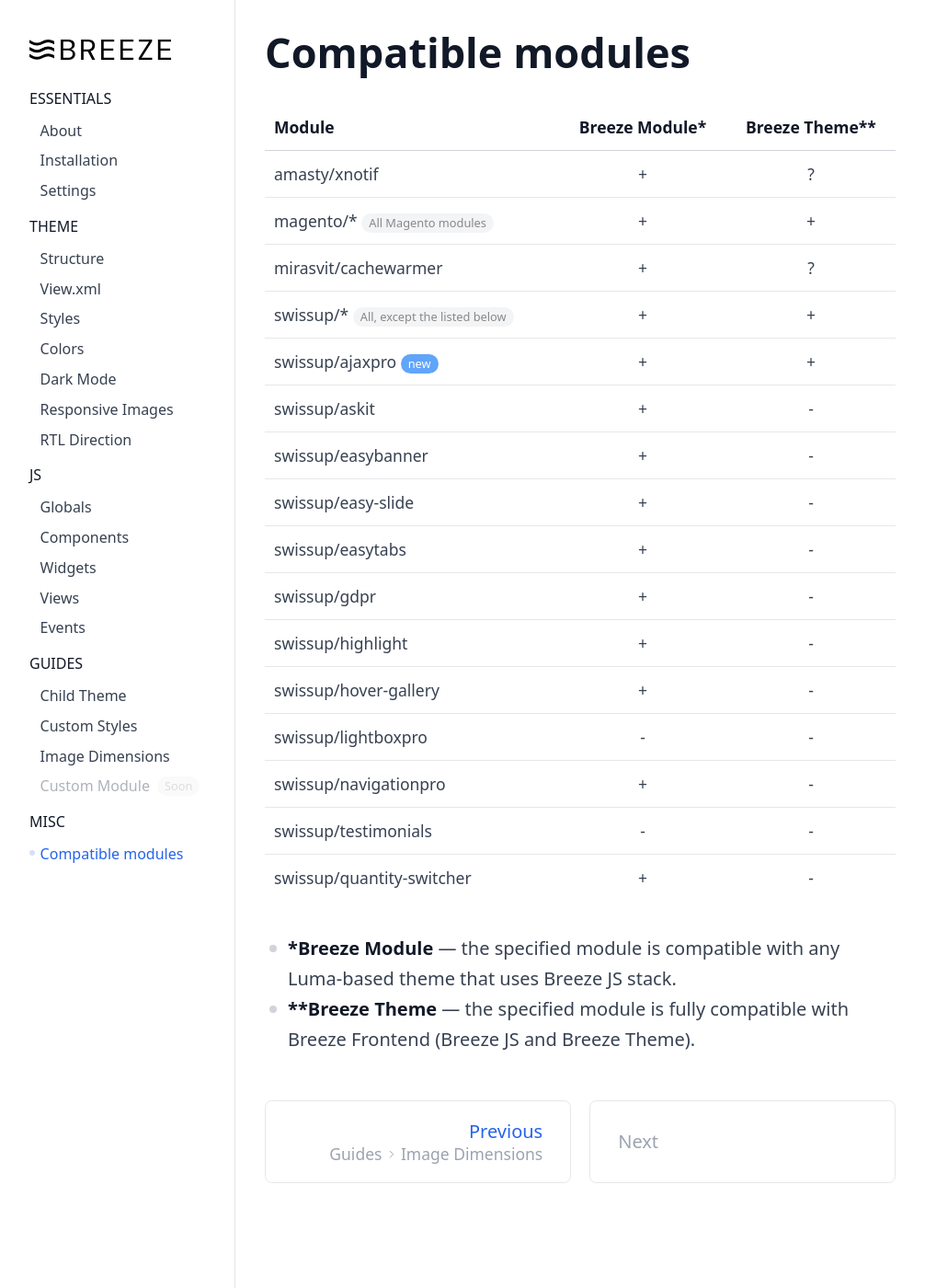
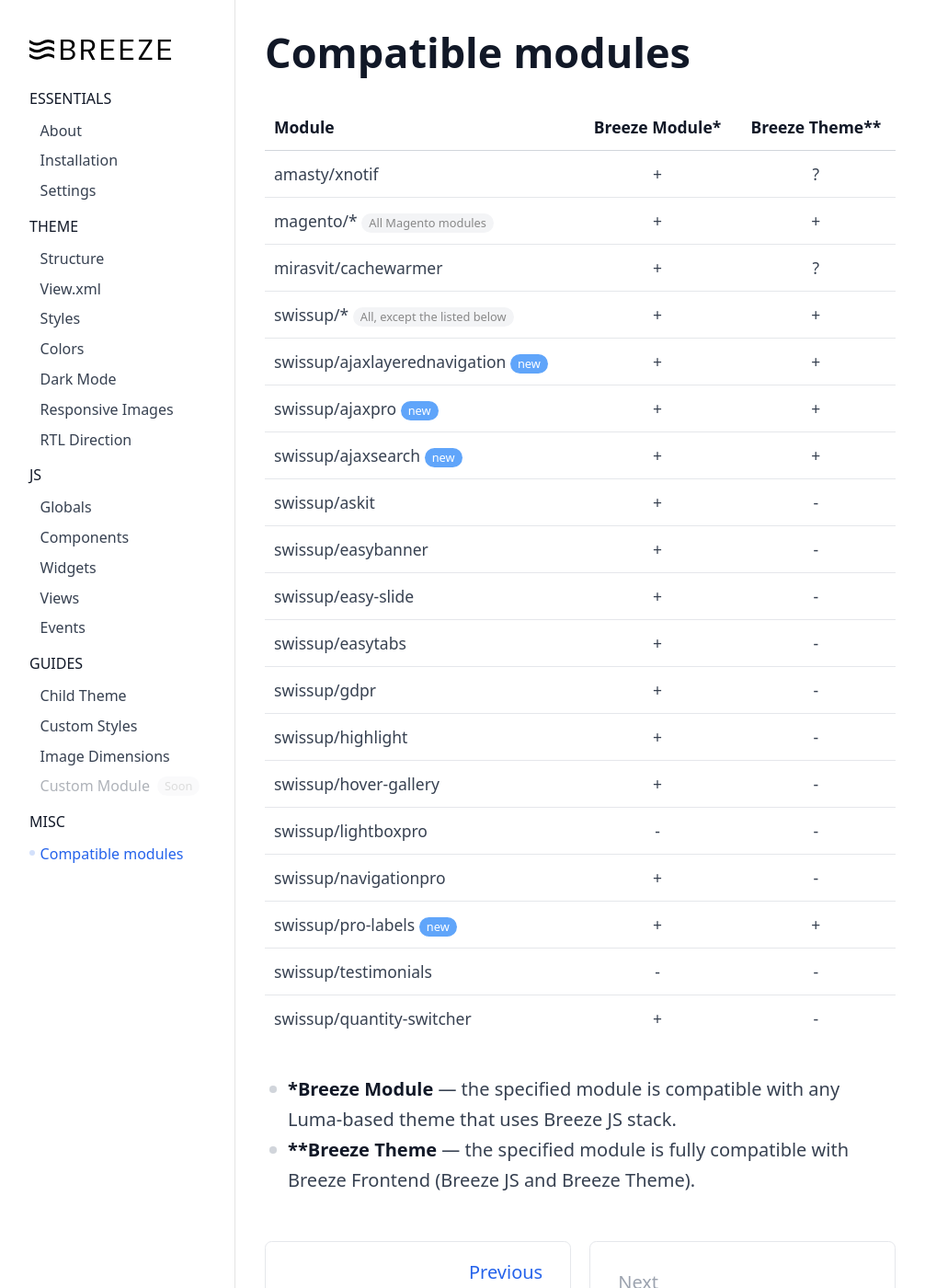
Before and after one commit to breezefront/breezefront.com, a Jekyll site: the page built from collections/_misc/compatible-modules.md, in a window 1280 px wide and 1400 px high. Shown: the whole window at 92% size, without its empty margins (0-1006 px from the left). Built offline with Jekyll 4.4.1, drawn with Linux system fonts in a browser that asks for light colours.

Commit message:
Update compatible modules

```diff
--- a/collections/_misc/compatible-modules.md
+++ b/collections/_misc/compatible-modules.md
@@ -13,7 +13,9 @@ amasty/xnotif                 | +               | ?
 magento/\* *All Magento modules*{:.badge} | +   | +
 mirasvit/cachewarmer          | +               | ?
 swissup/\* *All, except the listed below*{:.badge} | +     | +
+swissup/ajaxlayerednavigation *new*{:.badge.blue}  | +     | +
 swissup/ajaxpro *new*{:.badge.blue} | +         | +
+swissup/ajaxsearch *new*{:.badge.blue}  | +     | +
 swissup/askit                 | +               | -
 swissup/easybanner            | +               | -
 swissup/easy-slide            | +               | -
@@ -23,6 +25,7 @@ swissup/highlight             | +               | -
 swissup/hover-gallery         | +               | -
 swissup/lightboxpro           | -               | -
 swissup/navigationpro         | +               | -
+swissup/pro-labels *new*{:.badge.blue}  | +     | +
 swissup/testimonials          | -               | -
 swissup/quantity-switcher     | +               | -
 
```
